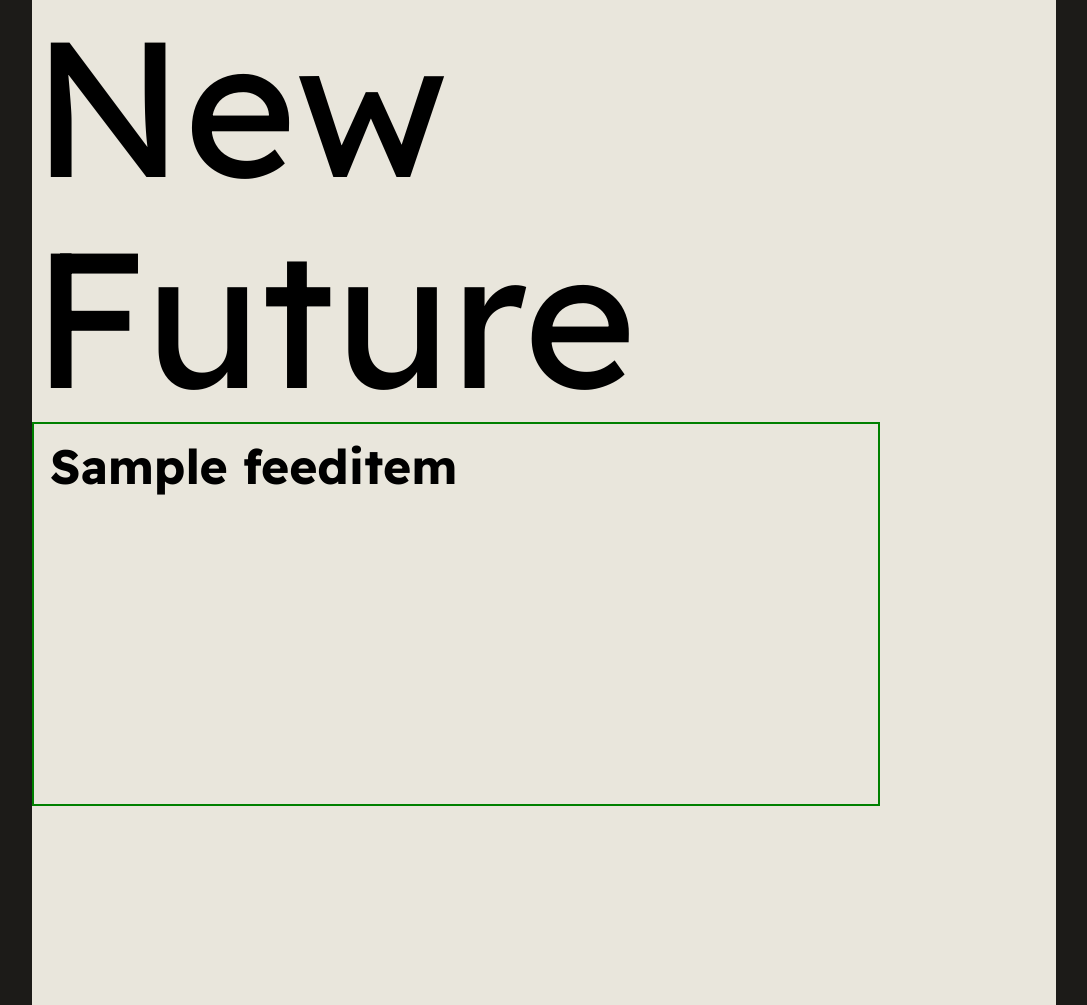
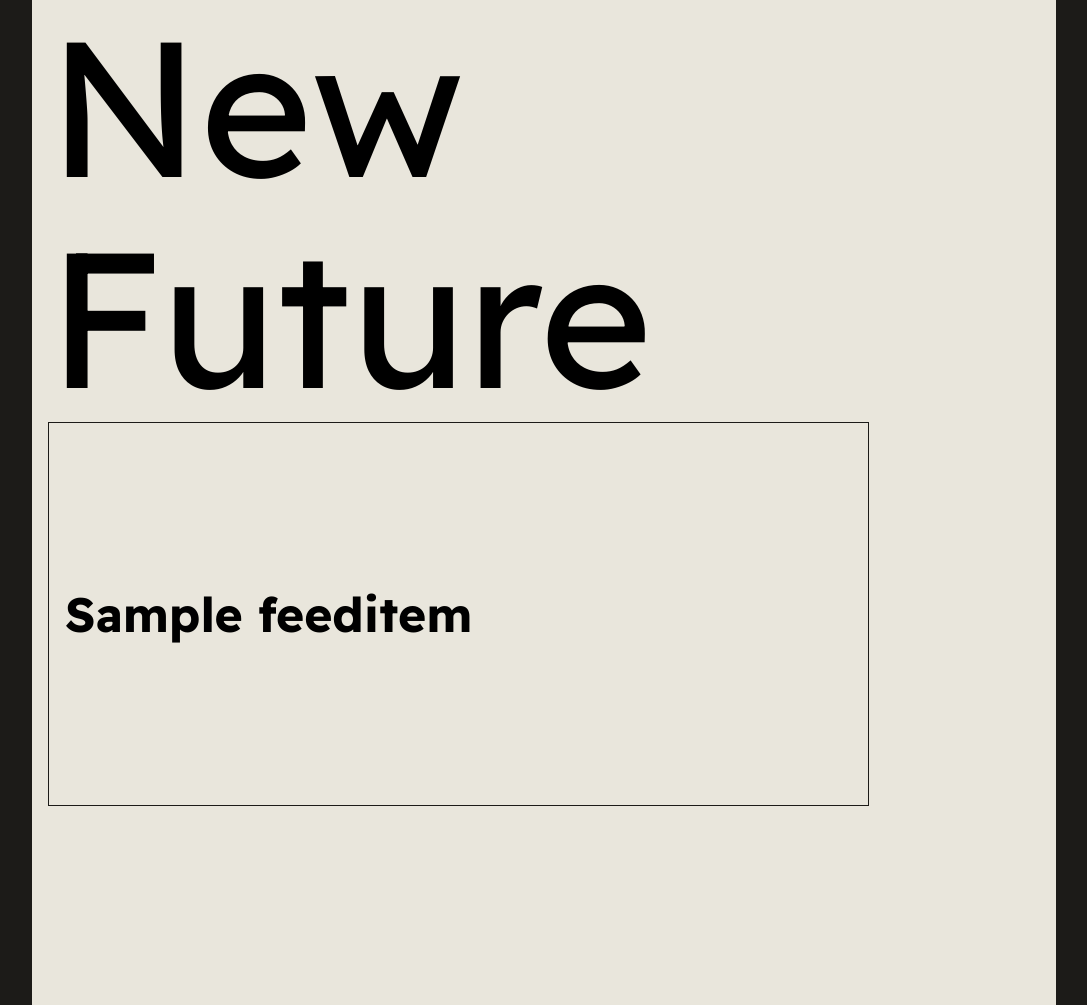
Before and after one commit to pessi-v/metazine-django, a Django app: template templates/home.html in a window 1280 px wide. Shown: the top 1005 px of the page, without its empty margins (96-1183 px from the left). Run offline with Django 5.2, Linux system fonts and the light colour scheme; the template is opened without the code that fills it: values that come from a table or form of the project are taken from there, others are empty; tables that the repository leaves empty hold one stand-in row (values such as "Sample post").

Commit message:
minor css change

```diff
--- a/feeds/static/css/styles.css
+++ b/feeds/static/css/styles.css
@@ -10,6 +10,8 @@
   background-color: hsl(46, 23%, 89%);
   margin-left: auto;
   margin-right: auto;
+  padding-left: 1rem;
+  padding-right: 1rem;
 }
 
 .header {
@@ -28,10 +30,11 @@
   max-height: 100%;
   width: 100%;
   overflow: hidden;
-  border: 2px green solid;
+  border: 1px #1c1b18 solid;
   display: flex;
+  align-items: center;
   /* flex-direction: column; */
-  flex-wrap: wrap;
+  /* flex-wrap: wrap; */
   padding: 1rem;
 
   img {
```
